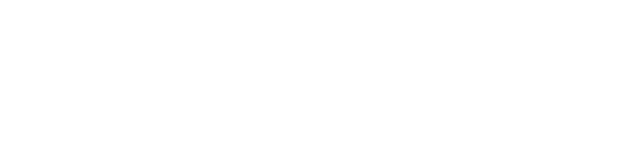
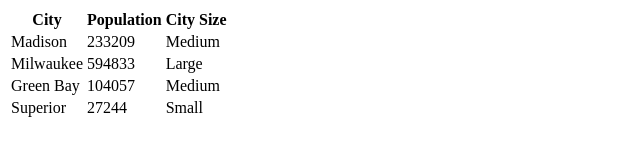
Before and after one commit to ldemars/unit-1, a plain HTML site: page index.html in a window 1280 px wide. Shown: the whole page, without its empty margins (0-640 px from the left). Drawn offline with Linux system fonts and the light colour scheme.

Commit message:
Activity 3 files.

```diff
--- a/index.html
+++ b/index.html
@@ -5,24 +5,17 @@
         <meta name="viewport" content="width=device-width">
             <title></title>
 
-        <!--put your external stylesheet links here-->
+        <!--external stylesheet input-->
         <link rel="stylesheet" href="css/style.css">
-        <!--[if IE<9]>
-            <link rel="stylesheet" href="css/style.ie.css">
-        <![endif]-->
-
-         <!--you can also place internal styles here;
-             place these within <style> tags-->
 
     </head>
 
     <body>
-        <!--put your initial page content here-->
+        <!--div contains id for use in javascript file-->
+		<div id="mydiv"></div>
 
-        <!--you can also use this space for internal scripts;
-        place these within <script> tags-->
 
-        <!--put your external script links here-->
-        <script type="text/javascript" src="js/main.js"></script>
+        <!--Gets and runs javascript file using input file path and file name-->
+        <script type="text/javascript" src="js/main_with_debug.js"></script>
     </body>
 </html>
--- a/js/main.js
+++ /dev/null
@@ -1 +0,0 @@
-// Add all scripts to the JS folder
--- /dev/null
+++ b/js/main_with_debug.js
@@ -0,0 +1,133 @@
+var cityPop = [
+	{
+		city: 'Madison',
+		population: 233209
+	},
+	{
+		city: 'Milwaukee',
+		population: 594833
+	},
+	{
+		city: 'Green Bay',
+		population: 104057
+	},
+	{
+		city: 'Superior',
+		population: 27244
+	}
+]; //cityPop is a variable made up of objects with two values stored within.
+
+//This function generates a new value for the table using data from each object population.
+function addColumns(cityPop){
+
+	//This runs the following code for each row in the table.
+    document.querySelectorAll("tr").forEach(function(row, i){
+
+    	if (i == 0){
+
+    		row.insertAdjacentHTML('beforeend', '<th>City Size</th>'); //Creates header row if code has not run yet.
+    	} else {
+
+    		var citySize; //Initializes variable that will be changed below using the if, if else, else statement.
+			//Uses mathematical greater than operators to classify citySize, using population values from cityPop object.
+    		if (cityPop[i-1].population < 100000){
+    			citySize = 'Small';
+
+    		} else if (cityPop[i-1].population < 500000){
+    			citySize = 'Medium';
+
+    		} else {
+    			citySize = 'Large';
+    		};
+
+			row.insertAdjacentHTML('beforeend','<td>' + citySize + '</td>'); //Adds citySize to table in the new column created to the right.
+    	};
+    });
+};
+
+function clickme(){
+
+	alert('Hey, you clicked me!'); //clickme function alerts user with text.
+};
+
+//This function adds interactive features such as changing color of the text and a clicking alert.
+function addEvents(){
+
+	//EventListener mouseover means that if the mouse is hovering over the table, the code within will be performed.
+	document.querySelector("table").addEventListener("mouseover", function(){
+
+		var color = "rgb("; //Creates string variable to represent color of text.
+
+		//This loop runs 3 times using i as a counting variable.
+		for (var i=0; i<3; i++){
+
+			var random = Math.round(Math.random() * 255); //Random numbers are generated that represent the color of the text.
+
+			color += random; //The number is stored in a variable.
+
+			if (i<2){
+				color += ","; //Since 3 numbers are needed to determine a rgb color separated by commas, this if else statement takes this into account.
+
+			} else {
+				color += ")"; //When the loop has run 3 times, the parantheses is closed.
+			};
+
+		document.querySelector("table").style.color = color;  //Sets table text color using the rgb string variable created through initialization and the for loop.
+		};
+
+	document.querySelector("table").addEventListener("click", clickme) //EventListener click runs clickme function.
+	});
+
+};
+
+//function to create a table with cities and their populations
+function cities(){
+
+    //create a table element
+    var table = document.createElement("table");
+
+    //create a header row
+    var headerRow = document.createElement("tr");
+
+    //add city column to header row
+    var cityHeader = document.createElement("th");
+    cityHeader.innerHTML = "City";
+    headerRow.appendChild(cityHeader);
+
+    //add population column to header row
+    var popHeader = document.createElement("th");
+    popHeader.innerHTML = "Population";
+    headerRow.appendChild(popHeader);
+
+    //add the header row
+    table.appendChild(headerRow);
+
+    //loop to add a new row for each city
+    for (var i = 0; i < cityPop.length; i++){
+        var tr = document.createElement("tr"); //Creates new table row in html
+
+        var city = document.createElement("td"); //Adds city name to row
+        city.innerHTML = cityPop[i].city;
+        tr.appendChild(city);
+
+        var pop = document.createElement("td"); //Adds city population to row
+        pop.innerHTML = cityPop[i].population;
+        tr.appendChild(pop);
+
+        table.appendChild(tr); //appends table, before restarting the loop
+    };
+
+    //add the table to the div in index.html
+    var mydiv = document.getElementById("mydiv");
+    mydiv.appendChild(table);
+};
+
+//initialize function called when script loads
+function initialize(){
+    cities(); //Runs cities function to organize pre-existing city data
+	addColumns(cityPop); //Runs addColumns function to add a new city size column, creates data from pre-existing data.
+	addEvents(); //Runs addEvents function to add color changing and clicking interactive features.
+};
+
+//When website is opened, initialize function is ran.
+window.onload = initialize();
```
